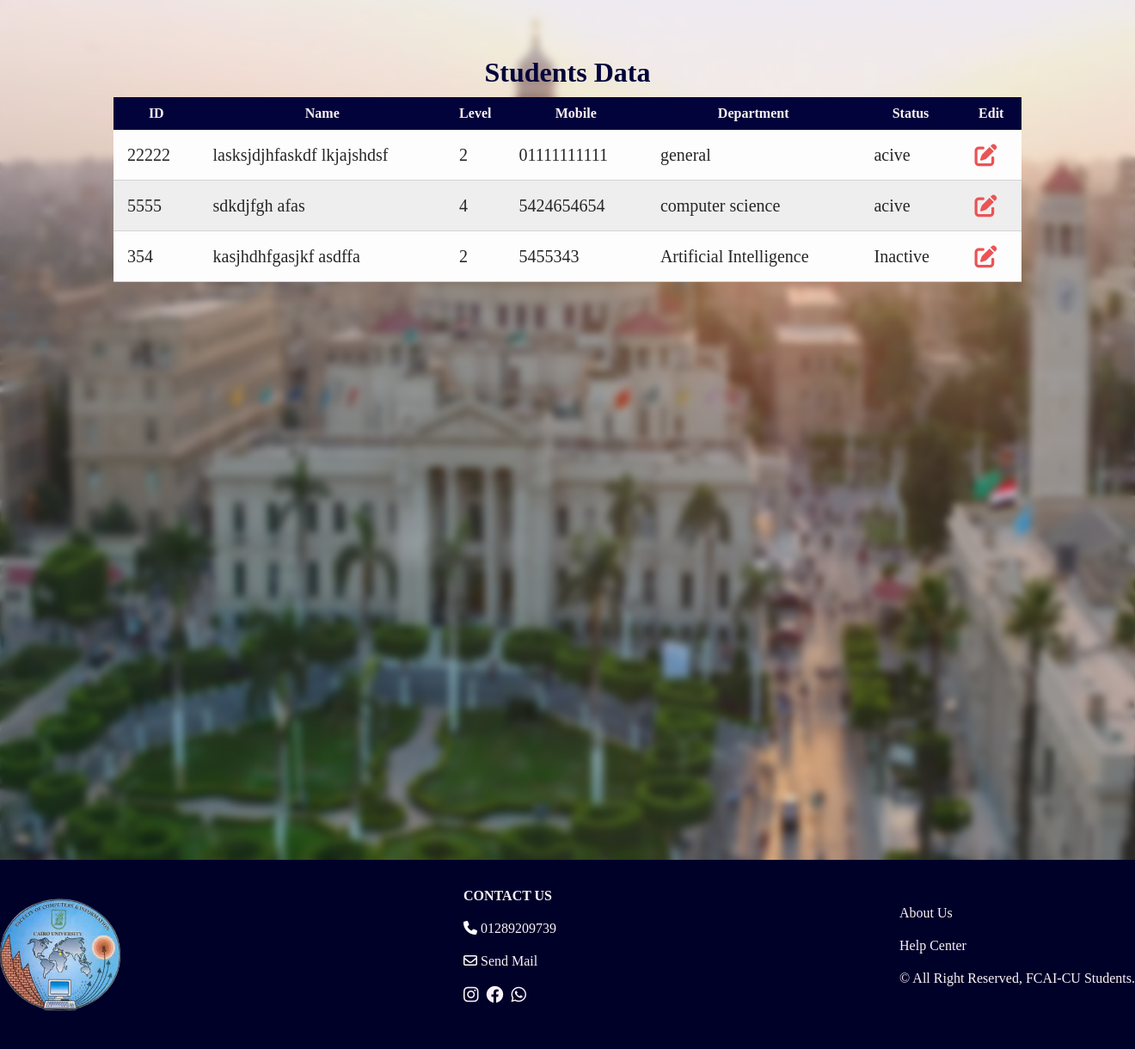
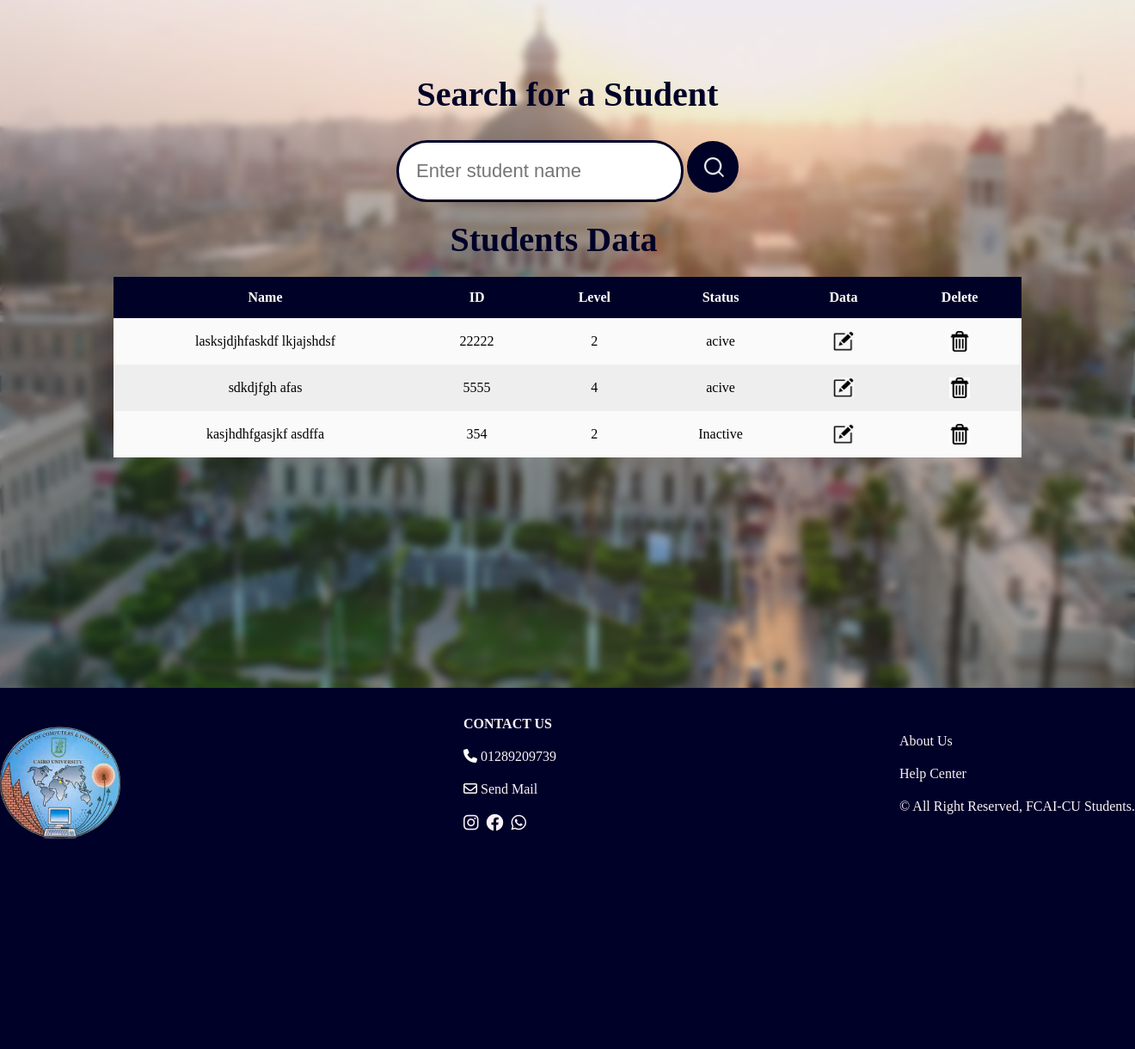
Before and after one commit to fatmaserry/student-affairs-website, a Django app: template student_affairs/templates/pages/search.html in a window 1320 px wide. Shown: the part 73-1293 px from the top of the page at 86% size. After the commit the page ends 1049 px from the top, so only its background shows below. Run offline with Django 4.2, Linux system fonts and the light colour scheme; the template is opened without the code that fills it: values that come from a table or form of the project are taken from there, others are empty; data comes from the database, SQL or seed files in the repository; some libraries are stand-ins or nearby versions.

Commit message:
add search page

```diff
--- a/student_affairs/student_affairs_app/urls.py
+++ b/student_affairs/student_affairs_app/urls.py
@@ -5,5 +5,5 @@ urlpatterns = [
     path('', views.home, name='home'),
     path('index', views.index, name='index'),
     path('view', views.view, name='view'),
-
+    path('search', views.search, name='search')
 ]
--- a/student_affairs/templates/pages/search.html
+++ b/student_affairs/templates/pages/search.html
@@ -2,97 +2,65 @@
 {% load static %}
 
 {% block stylesheet %}
-<link rel="stylesheet" href="{% static 'stylesheets/view_style.css' %}">
+<link rel="stylesheet" href="{% static 'stylesheets/search_style.css' %}">
 <link rel="stylesheet" href="{% static 'stylesheets/head_foot_style.css' %}">
-<script src="https://cdn.jsdelivr.net/npm/sweetalert2@9"></script>
 {% endblock %}
 
 
 {% block tittle %}
-<title>VIEW | FCAI-CU</title>
+<title>Search For Student | FCAI-CU</title>
 {% endblock %}
 
 
 {% block content %}
-
-<div class="back">
-    <div class="popup" id="popup">
-      <div class="popup-content" id="popup-content">
-        <div id="close" class="close-button" onclick="closePopup()">
-          <i class="fa-solid fa-circle-xmark"></i>
-        </div>
-        <div id="main-pop">
-          <h2>Student Status</h2>
-          <div>
-            Student Name:
-            <span id="student_name_popup"></span>
-          </div>
-          <div>
-            Student ID:
-            <span id="student_id"></span>
-          </div>
-          <div>
-            Student Status:
-            <span id="student_status_popup"></span>
-          </div>
-
-
-          <label for="student-status-popup">Choose Status: </label>
-          <select name="student-status" id="student-status-popup">
-            <option value="Active">Active</option>
-            <option value="Inactive">Inactive</option>
-          </select>
-
-          <div class="save-status-div">
-            <input type="submit" value="Save" id="save-status">
-          </div>
-        </div>
-      </div>
+<div class="search-box">
+    <h1>Search for a Student</h1>
+    <div>
+        <form action="" method="GET" class="search-bar">
+            <input type="text" placeholder="Enter student name" id="searchInput" name="search_name">
+            <button type="submit" id="searchButton"><img src="{% static 'images/search.png'%}" alt=""></button>
+        </form>
     </div>
 
+    <h1 class="title">Students Data</h1>
+    <div class="table-box">
+        <table id="studentsTable">
+            <thead>
+                <th>Name</th>
+                <th>ID</th>
+                <th>Level</th>
+                <th>Status</th>
+                <th>Data</th>
+                <th>Delete</th>
+            </thead>
+            <tbody id="tableBody">
 
-      <h1>Students Data</h1>
-      <div class="view_student_table">
-        <table>
-          <thead>
-            <tr>
-              <th>ID</th>
-              <th>Name</th>
-              <th>Level</th>
-              <th>Mobile</th>
-              <th>Department</th>
-              <th>Status</th>
-              <th>Edit</th>
-            </tr>
-          </thead>
-
-
-          <tbody id="tbody">
             {% for student in students %}
             <tr>
+                <td>{{student.student_first_name}} {{student.student_last_name}}</td>
                 <td>{{student.student_id}}</td>
-                <td>{{student.student_first_name}} {{student.student_last_name}}</td>
                 <td>{{student.student_level}}</td>
-                <td>{{student.student_phone}}</td>
-                <td>{{student.student_dep}}</td>
                 <td>{{student.student_status}}</td>
-                <td class="status-edit">
-                  <button name="popup-edit-status" onclick="showStatus()" id="popup-buttton">
-                    <i class="fa-solid fa-pen-to-square" id="edit-button"></i>
-                  </button>
+                <td>
+                <a href='edit_student.html?id=${student.id}' class='edit-student'>
+                    <img src="{% static 'images/edit.png' %}" alt='edit data' class='edit-box'>
+                </a></td>
+                <td>
+                    <button onclick='if(confirm("Are you sure you want to delete ${student.fname} ${student.lname}?"))deleteRow(this);' class='delete-button'>
+                        <img src="{% static 'images/delete.png' %}" alt='delete data' class='delete-box'>
+                    </button>
                 </td>
             </tr>
             {% endfor %}
-          </tbody>
+            </tbody>
         </table>
-      </div>
     </div>
-  </div>
+</div>
 {% endblock %}
 
 
 
 
 {% block script %}
-<!-- <script src="{% static 'js/view.js' %}"></script> -->
+<!-- <script src="{% static 'js/search_editS_editD.js' %}"></script> -->
 {% endblock %}
--- a/student_affairs/templates/parts/nav.html
+++ b/student_affairs/templates/parts/nav.html
@@ -15,14 +15,14 @@
         <div class="nav-content">
           <ul type="none">
             <!-- <li><a href="login.html">Log In</a></li> -->
-            <li><a href="index.html">Home</a></li>
-            <li><a href="search.html">Search</a></li>
-            <li><a href="add_student.html" class="add">Add Student</a></li>
+            <li><a href="index">Home</a></li>
+            <li><a href="search">Search</a></li>
+            <li><a href="add_student" class="add">Add Student</a></li>
             <li><a href="view">View Students</a></li>
           </ul>
         </div>
         <div>
-          <a href="login.html" class="sign">Sign Out</a>
+          <a href="login" class="sign">Sign Out</a>
         </div>
       </div>
 
```
Also changed, not shown: student_affairs/student_affairs_app/views.py (+21 -23 lines).
